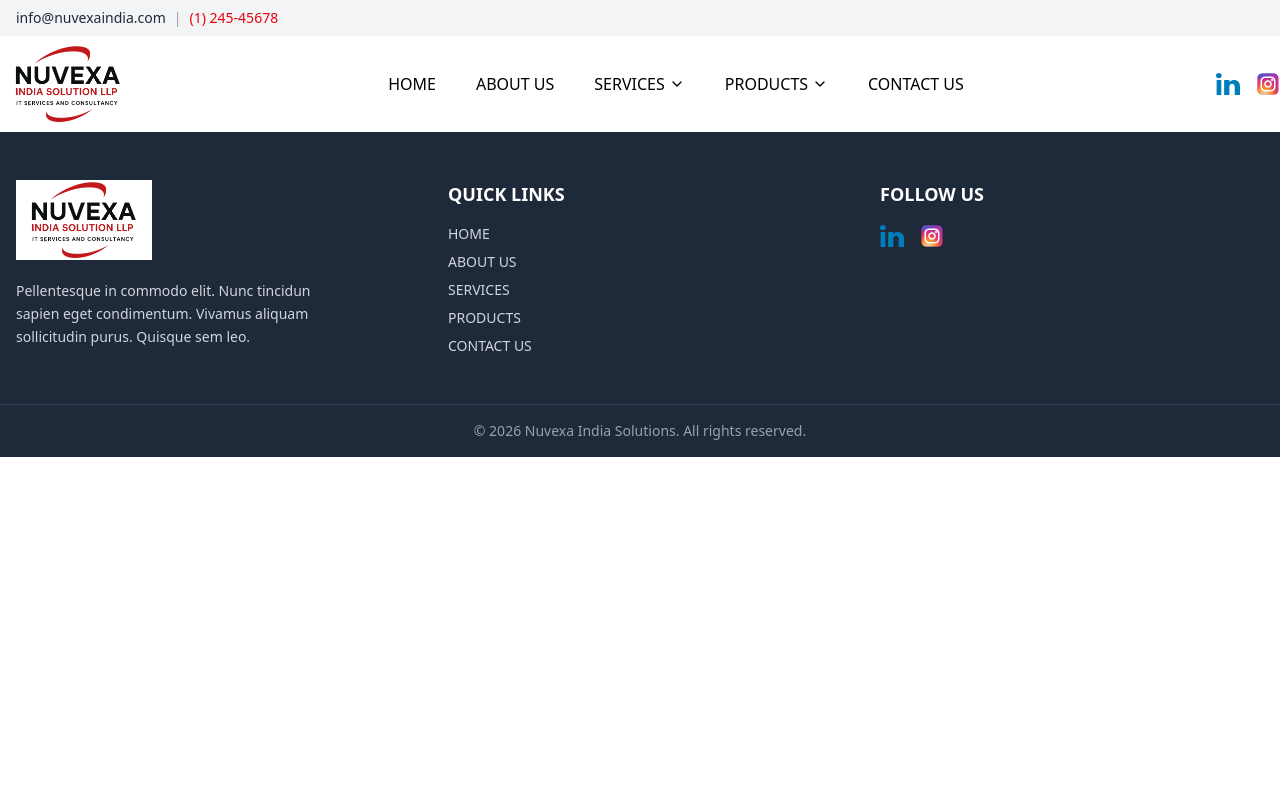
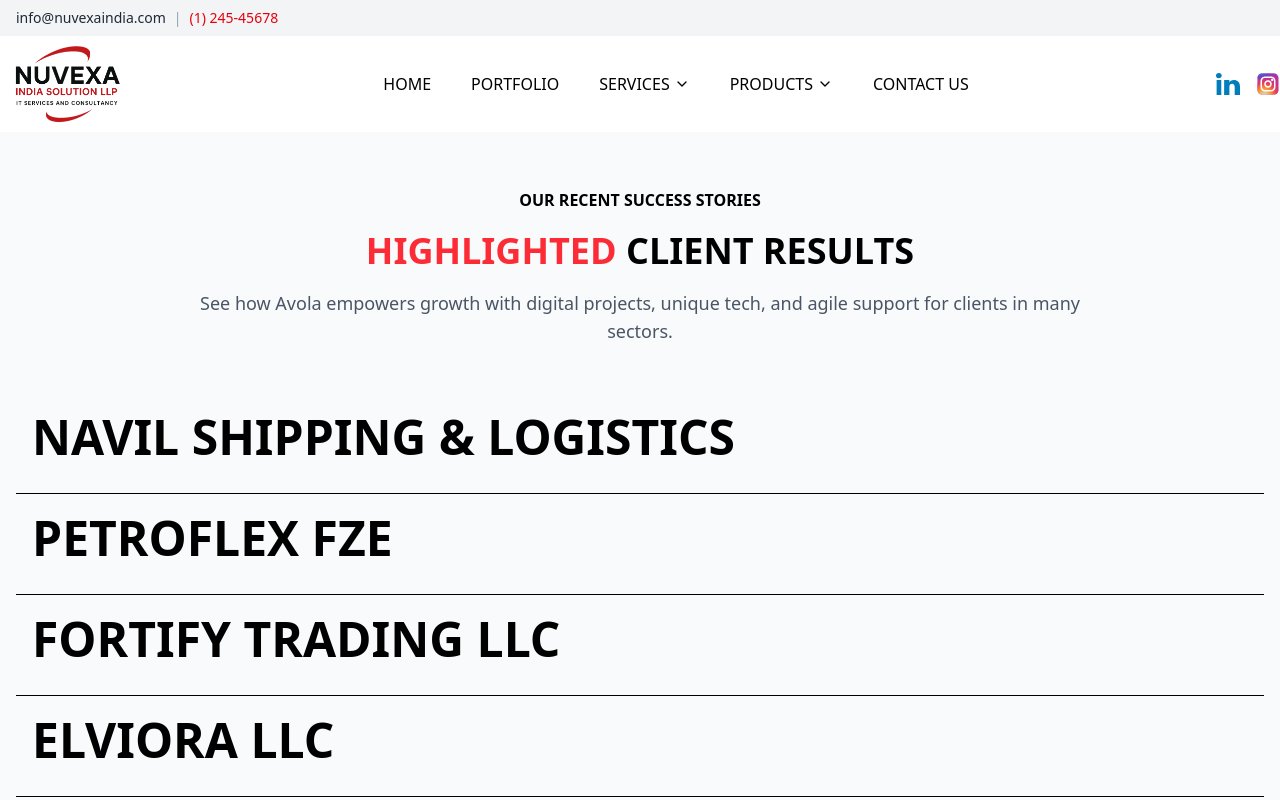
Before and after one commit to surajbruh/NUVEXA-INDIA-DEMO, a React (Vite) app: page /portfolio in a window 1280 px wide. Shown: the top 800 px of the page. Built offline with nearby package versions, Linux system fonts and the light colour scheme.

Commit message:
created PortfolioSlider and updated Projects and Work components

```diff
--- a/src/App.jsx
+++ b/src/App.jsx
@@ -16,7 +16,7 @@
       <Routes>
         <Route index element={<Home />} />
         <Route path="contact" element={<Contact />} />
-        <Route path="about" element={<Portfolio />} />
+        <Route path="portfolio" element={<Portfolio />} />
       </Routes>
       <Footer />
     </>
--- /dev/null
+++ b/src/components/PortfolioSlider.jsx
@@ -0,0 +1,77 @@
+import React from "react";
+import { Link } from "react-router-dom";
+
+import { Swiper, SwiperSlide } from "swiper/react";
+import { Autoplay, A11y, Scrollbar } from "swiper/modules";
+
+import useDataContext from "../contexts/DataContext";
+
+import "swiper/css";
+import "swiper/css/scrollbar";
+
+const PortfolioSlider = () => {
+  const { websites } = useDataContext();
+
+  return (
+    <Swiper
+      modules={[Autoplay, A11y, Scrollbar]}
+      autoplay={{ delay: 4000, disableOnInteraction: false }}
+      loop
+      spaceBetween={24}
+      slidesPerView={1}
+      scrollbar={{ draggable: true }}
+      breakpoints={{
+        640: { slidesPerView: 1 },
+        768: { slidesPerView: 2 },
+      }}
+      className="w-full"
+    >
+      {websites.map((item, index) => (
+        <SwiperSlide key={`${item.websiteURL}-${index}`} className="">
+          <article className="relative h-[50vh] overflow-hidden rounded-md group">
+            {/* Image */}
+            <figure className="w-full h-full">
+              <img
+                src={item.image}
+                alt={`${item.title} website project preview`}
+                className="w-full h-full object-cover transition-transform duration-300 group-hover:scale-105"
+                loading={index === 0 ? "eager" : "lazy"}
+              />
+            </figure>
+
+            {/* Overlay Content */}
+            <div className="absolute inset-0 bg-black/60 text-white flex items-end">
+              <div className="px-5 py-8 space-y-3">
+                <h3 className="uppercase font-bold text-lg sm:text-xl">
+                  {item.title}
+                </h3>
+
+                <p className="text-sm sm:text-base text-gray-200">
+                  {item.description}
+                </p>
+
+                {item.websiteURL && (
+                  <Link
+                    to={item.websiteURL}
+                    target="_blank"
+                    rel="noopener noreferrer"
+                    className="inline-block uppercase px-6 py-2.5 text-sm sm:text-base font-medium
+                          border border-white text-white
+                          hover:bg-white hover:text-red-500 hover:border-red-500
+                          transition-colors
+                          focus:outline-none focus-visible:ring-2 focus-visible:ring-white"
+                    aria-label={`View website for ${item.title}`}
+                  >
+                    View Website
+                  </Link>
+                )}
+              </div>
+            </div>
+          </article>
+        </SwiperSlide>
+      ))}
+    </Swiper>
+  );
+};
+
+export default PortfolioSlider;
--- a/src/config/data.json
+++ b/src/config/data.json
@@ -11,8 +11,8 @@
       "href": "/"
     },
     {
-      "name": "about us",
-      "href": "/about"
+      "name": "portfolio",
+      "href": "/portfolio"
     },
     {
       "name": "services",
--- a/src/index.css
+++ b/src/index.css
@@ -18,6 +18,7 @@
 
   :root {
     --social-icon: #99a1af;
+    --accent-color: #c4181a;
   }
 }
 
--- a/src/sections/Projects.jsx
+++ b/src/sections/Projects.jsx
@@ -1,4 +1,6 @@
 import React, { useState } from "react";
+import { Link } from "react-router-dom";
+import PortfolioSlider from "../components/PortfolioSlider";
 import useDataContext from "../contexts/DataContext";
 
 const Projects = () => {
@@ -30,11 +32,20 @@
           </div>
         </header>
 
-        {/* Projects List */}
-        <div className="relative group" onMouseLeave={() => setImage(null)}>
+        {/* Projects List — Desktop */}
+        <div
+          className="hidden lg:block relative group"
+          onMouseLeave={() => setImage(null)}
+        >
           <ul>
             {websites.map((item, index) => (
               <li key={index}>
+                <Link
+                  to={item.websiteURL}
+                  target="_blank"
+                  rel="noopener noreferrer"
+                  aria-label={`Open project ${item.title}`}
+                >
                   <article
                     tabIndex={0}
                     onMouseEnter={() => setImage(item.image)}
@@ -43,7 +54,7 @@
                       relative overflow-hidden px-4 py-5 border-b
                       after:content-['']
                       after:absolute after:inset-0
-                    after:bg-[#ff4646]
+                      after:bg-(--accent-color)
                       after:-translate-y-full
                       after:transition-transform after:duration-300 after:ease-in-out
                       hover:after:translate-y-0
@@ -54,14 +65,22 @@
                       {item.title}
                     </h3>
                   </article>
+                </Link>
               </li>
             ))}
           </ul>
 
           {/* Image Preview */}
           {image && (
-            <div className="hidden fixed bottom-40 right-30 z-30 group-hover:block shadow-xl w-full max-w-125 aspect-video">
-              <figure className="w-full h-full overflow-hidden">
+            <aside
+              className="
+                hidden fixed bottom-[40vh] right-[10vw]
+                z-30 group-hover:block
+                shadow-xl w-full max-w-125 aspect-video
+              "
+              aria-hidden="true"
+            >
+              <figure className="w-full h-full overflow-hidden rounded-md">
                 <img
                   src={image}
                   alt="Project preview"
@@ -69,8 +88,13 @@
                   loading="lazy"
                 />
               </figure>
+            </aside>
+          )}
         </div>
-          )}
+
+        {/* Projects — Mobile */}
+        <div className="lg:hidden">
+          <PortfolioSlider />
         </div>
       </div>
     </section>
--- a/src/sections/Work.jsx
+++ b/src/sections/Work.jsx
@@ -1,17 +1,7 @@
 import React from "react";
-import { Link } from "react-router-dom";
-
-import { Swiper, SwiperSlide } from "swiper/react";
-import { Autoplay, A11y, Scrollbar } from "swiper/modules";
-
-import useDataContext from "../contexts/DataContext";
-
-import "swiper/css";
-import "swiper/css/scrollbar";
+import PortfolioSlider from "../components/PortfolioSlider";
 
 const Work = () => {
-  const { websites } = useDataContext();
-
   return (
     <section className="bg-gray-50" aria-labelledby="work-heading">
       <div className="max-w-7xl mx-auto px-4 py-14">
@@ -37,65 +27,7 @@
           </div>
         </header>
 
-        {/* Portfolio Slider */}
-        <Swiper
-          modules={[Autoplay, A11y, Scrollbar]}
-          autoplay={{ delay: 4000, disableOnInteraction: false }}
-          loop
-          spaceBetween={24}
-          slidesPerView={1}
-          scrollbar={{ draggable: true }}
-          breakpoints={{
-            640: { slidesPerView: 1 },
-            768: { slidesPerView: 2 },
-          }}
-          className="w-full"
-        >
-          {websites.map((item, index) => (
-            <SwiperSlide key={`${item.websiteURL}-${index}`} className="">
-              <article className="relative h-[50vh] overflow-hidden group">
-                {/* Image */}
-                <figure className="w-full h-full">
-                  <img
-                    src={item.image}
-                    alt={`${item.title} website project preview`}
-                    className="w-full h-full object-cover transition-transform duration-300 group-hover:scale-105"
-                    loading={index === 0 ? "eager" : "lazy"}
-                  />
-                </figure>
-
-                {/* Overlay Content */}
-                <div className="absolute inset-0 bg-black/60 text-white flex items-end">
-                  <div className="px-5 py-8 space-y-3">
-                    <h3 className="uppercase font-bold text-lg sm:text-xl">
-                      {item.title}
-                    </h3>
-
-                    <p className="text-sm sm:text-base text-gray-200">
-                      {item.description}
-                    </p>
-
-                    {item.websiteURL && (
-                      <Link
-                        to={item.websiteURL}
-                        target="_blank"
-                        rel="noopener noreferrer"
-                        className="inline-block uppercase px-6 py-2.5 text-sm sm:text-base font-medium
-                          border border-white text-white
-                          hover:bg-white hover:text-red-500 hover:border-red-500
-                          transition-colors
-                          focus:outline-none focus-visible:ring-2 focus-visible:ring-white"
-                        aria-label={`View website for ${item.title}`}
-                      >
-                        View Website
-                      </Link>
-                    )}
-                  </div>
-                </div>
-              </article>
-            </SwiperSlide>
-          ))}
-        </Swiper>
+        <PortfolioSlider />
       </div>
     </section>
   );
```
Lines whose indentation alone changed are shown as unchanged.
